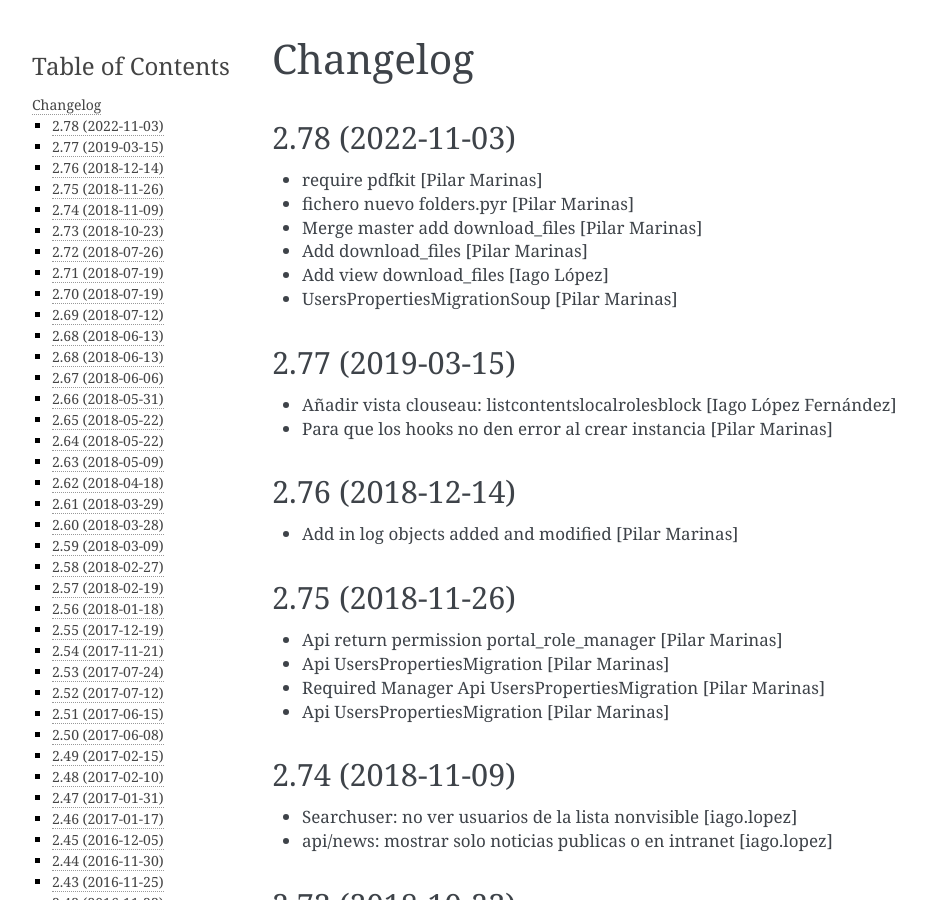
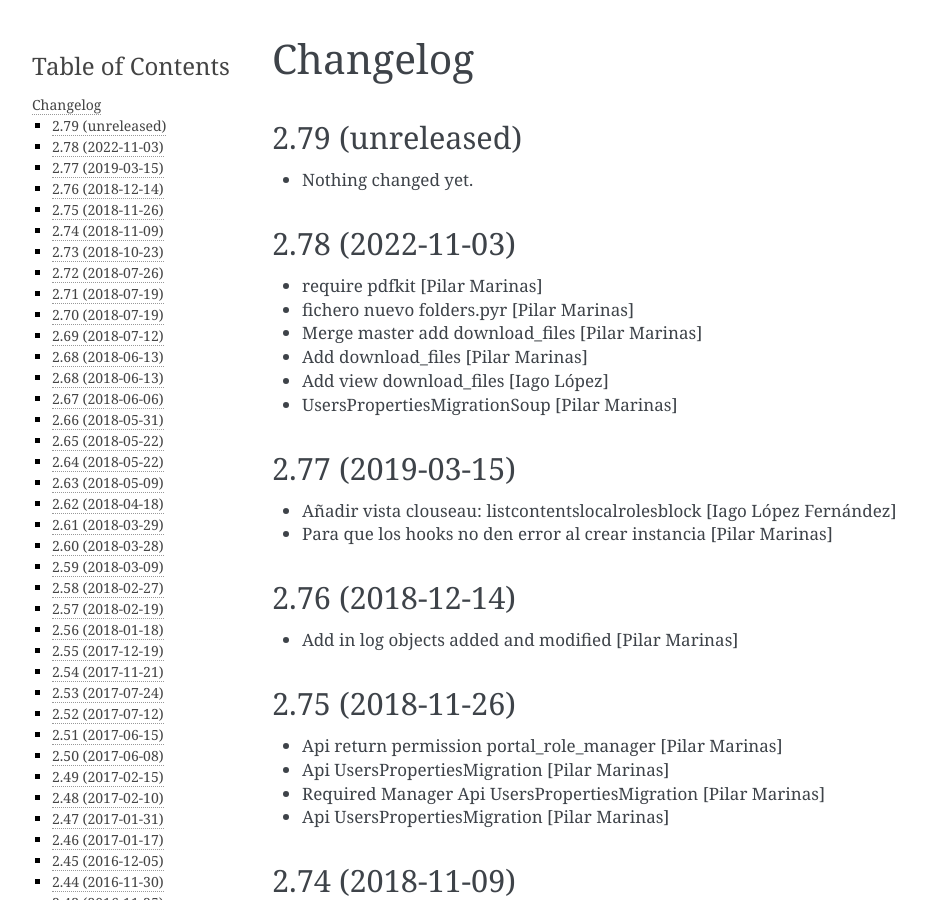
Before and after one commit to UPCnet/ulearn.core, a Sphinx documentation site: the page built from docs/HISTORY.rst, in a window 1280 px wide and 900 px high. Shown: the whole window, without its empty margins (148-1074 px from the left). Built offline with Sphinx 7.4.7, drawn with Linux system fonts in a browser that asks for light colours; pages that are not in the unit, such as notebooks, are missing from menus.

Commit message:
Back to development: 2.79

```diff
--- a/docs/HISTORY.rst
+++ b/docs/HISTORY.rst
@@ -1,5 +1,11 @@
 Changelog
 =========
+
+2.79 (unreleased)
+-----------------
+
+- Nothing changed yet.
+
 
 2.78 (2022-11-03)
 -----------------
--- a/setup.py
+++ b/setup.py
@@ -1,7 +1,7 @@
 from setuptools import setup, find_packages
 import os
 
-version = '2.78'
+version = '2.79.dev0'
 
 README = open('README.rst').read()
 HISTORY = open(os.path.join('docs', 'HISTORY.rst')).read()
```
